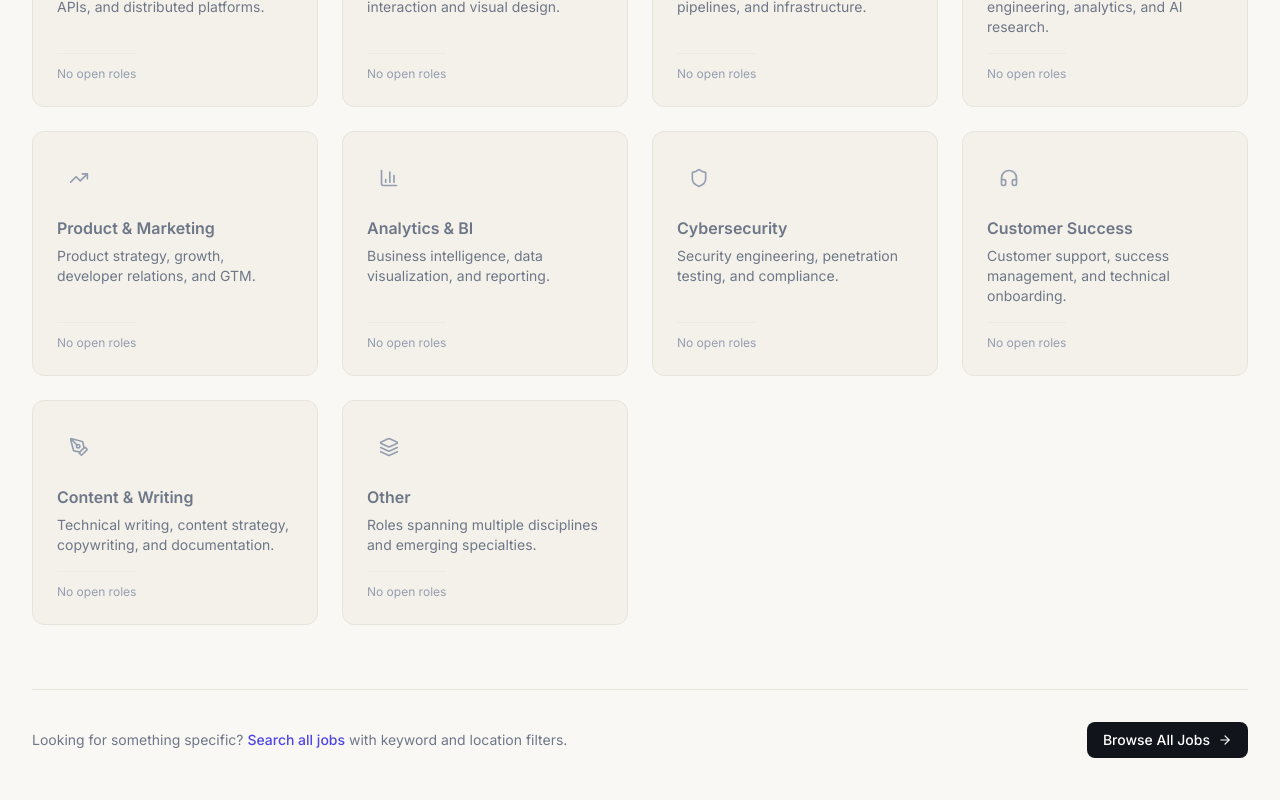
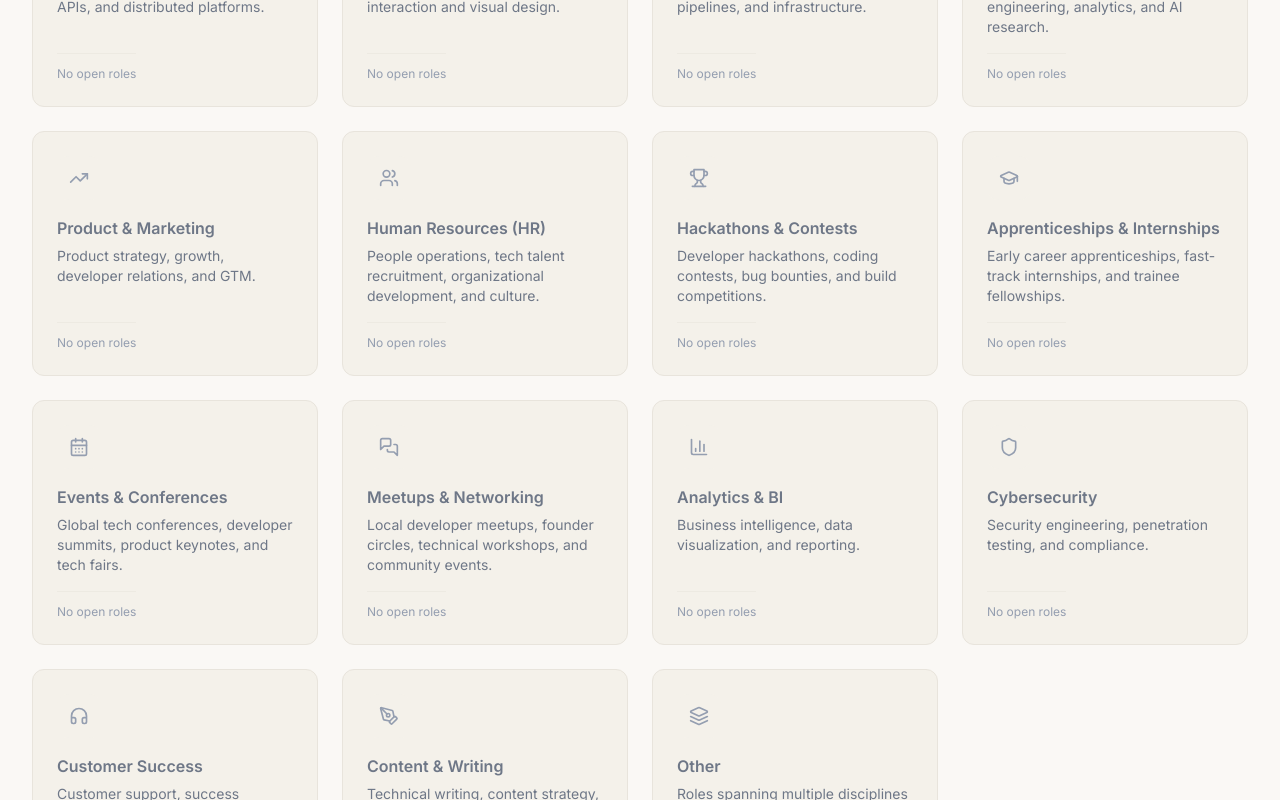
Before and after one commit to boggavarapu-manoz-kumar/Find-My-Job, a React (Vite) app in the folder frontend/: page /categories in a window 1280 px wide. Shown: the part 500-1300 px from the top of the page. Built offline with nearby package versions, Linux system fonts and the light colour scheme; no server answers; the HTML template or start-up script is replaced by a standard one.

Commit message:
feat(categories): add Human Resources, Hackathons, Apprenticeships, Events, and Meetups with instant optimistic save and dashboard sync

```diff
--- a/frontend/src/api/jobService.ts
+++ b/frontend/src/api/jobService.ts
@@ -327,6 +327,11 @@ export const jobService = {
       { name: 'DevOps & Cloud', key: 'DevOps & Cloud', description: 'Site reliability, Kubernetes orchestration and CI/CD pipelines' },
       { name: 'Data Science & AI', key: 'Data Science & AI', description: 'Applied machine learning, deep neural models and research' },
       { name: 'Product Management', key: 'Product & Marketing', description: 'Technical product strategy, developer relations and growth' },
+      { name: 'Human Resources (HR)', key: 'Human Resources', description: 'Talent acquisition, organizational development and people operations' },
+      { name: 'Hackathons & Contests', key: 'Hackathons', description: 'Developer hackathons, coding challenges and build competitions' },
+      { name: 'Apprenticeships & Internships', key: 'Apprenticeships', description: 'Early-career trainee fellowships and graduate internships' },
+      { name: 'Events & Conferences', key: 'Events & Conferences', description: 'Tech summits, engineering symposiums and industry keynotes' },
+      { name: 'Meetups & Networking', key: 'Meetups & Networking', description: 'Community developer meetups and founder networking circles' },
     ];
   },
 };
--- a/frontend/src/features/admin/components/JobFormModal.tsx
+++ b/frontend/src/features/admin/components/JobFormModal.tsx
@@ -41,13 +41,19 @@ interface JobFormModalProps {
   mode: 'create' | 'edit';
 }
 
-const CATEGORIES = [
+export const CATEGORIES = [
   'Engineering',
   'Design',
   'Product & Marketing',
   'DevOps & Cloud',
   'Data Science & AI',
   'Finance & Operations',
+  'Human Resources',
+  'Hackathons',
+  'Apprenticeships',
+  'Events & Conferences',
+  'Meetups & Networking',
+  'Other',
 ];
 
 export const JobFormModal: React.FC<JobFormModalProps> = ({
--- a/frontend/src/features/candidate/CandidateDashboardPage.tsx
+++ b/frontend/src/features/candidate/CandidateDashboardPage.tsx
@@ -66,11 +66,14 @@ export const CandidateDashboardPage: React.FC = () => {
   const handleUnsave = async (jobId: number, e: React.MouseEvent) => {
     e.stopPropagation();
     setUnsavingId(jobId);
+    const previous = [...savedJobs];
+    // 0ms instant optimistic removal
+    setSavedJobs((prev) => prev.filter((j) => j.jobId !== jobId));
     try {
       await candidateService.unsaveJob(jobId);
-      setSavedJobs((prev) => prev.filter((j) => j.jobId !== jobId));
     } catch {
-      // Revert or show toast on failure
+      // Revert if API fails
+      setSavedJobs(previous);
     } finally {
       setUnsavingId(null);
     }
--- a/frontend/src/features/jobs/CategoriesPage.tsx
+++ b/frontend/src/features/jobs/CategoriesPage.tsx
@@ -15,6 +15,11 @@ import {
   Search,
   ArrowRight,
   RefreshCw,
+  Users,
+  Trophy,
+  GraduationCap,
+  CalendarDays,
+  MessagesSquare,
 } from 'lucide-react';
 import axios from 'axios';
 import { PageContainer } from '../../components/ui/PageContainer';
@@ -61,6 +66,36 @@ const CATEGORY_DEFS: CategoryDef[] = [
     key: 'Product & Marketing',
     description: 'Product strategy, growth, developer relations, and GTM.',
     icon: <TrendingUp className="w-5 h-5" />,
+  },
+  {
+    name: 'Human Resources (HR)',
+    key: 'Human Resources',
+    description: 'People operations, tech talent recruitment, organizational development, and culture.',
+    icon: <Users className="w-5 h-5" />,
+  },
+  {
+    name: 'Hackathons & Contests',
+    key: 'Hackathons',
+    description: 'Developer hackathons, coding contests, bug bounties, and build competitions.',
+    icon: <Trophy className="w-5 h-5" />,
+  },
+  {
+    name: 'Apprenticeships & Internships',
+    key: 'Apprenticeships',
+    description: 'Early career apprenticeships, fast-track internships, and trainee fellowships.',
+    icon: <GraduationCap className="w-5 h-5" />,
+  },
+  {
+    name: 'Events & Conferences',
+    key: 'Events & Conferences',
+    description: 'Global tech conferences, developer summits, product keynotes, and tech fairs.',
+    icon: <CalendarDays className="w-5 h-5" />,
+  },
+  {
+    name: 'Meetups & Networking',
+    key: 'Meetups & Networking',
+    description: 'Local developer meetups, founder circles, technical workshops, and community events.',
+    icon: <MessagesSquare className="w-5 h-5" />,
   },
   {
     name: 'Analytics & BI',
--- a/frontend/src/features/jobs/JobDetailPage.tsx
+++ b/frontend/src/features/jobs/JobDetailPage.tsx
@@ -300,18 +300,24 @@ export const JobDetailPage: React.FC = () => {
       return;
     }
 
+    if (isSaving) return; // Prevent double click
+
+    // 0ms Optimistic UI update: Flip immediately before network call
+    const previousSavedState = isSaved;
+    const nextSavedState = !previousSavedState;
+    setIsSaved(nextSavedState);
     setIsSaving(true);
+    setToastMessage(nextSavedState ? 'Job saved to your candidate profile' : 'Job removed from saved bookmarks');
+
     try {
-      if (isSaved) {
+      if (previousSavedState) {
         await candidateService.unsaveJob(job.id);
-        setIsSaved(false);
-        setToastMessage('Job removed from saved bookmarks');
       } else {
         await candidateService.saveJob(job.id);
-        setIsSaved(true);
-        setToastMessage('Job saved to your candidate profile');
       }
     } catch (err: unknown) {
+      // Rollback only on actual failure
+      setIsSaved(previousSavedState);
       setToastMessage(err instanceof Error ? err.message : 'Could not update saved status');
     } finally {
       setIsSaving(false);
--- a/frontend/src/features/jobs/JobListingsPage.tsx
+++ b/frontend/src/features/jobs/JobListingsPage.tsx
@@ -467,6 +467,13 @@ export const JobListingsPage: React.FC = () => {
                 { value: 'DevOps & Cloud', label: 'DevOps & Cloud' },
                 { value: 'Data Science & AI', label: 'Data Science & AI' },
                 { value: 'Product & Marketing', label: 'Product & Marketing' },
+                { value: 'Human Resources', label: 'Human Resources (HR)' },
+                { value: 'Hackathons', label: 'Hackathons & Contests' },
+                { value: 'Apprenticeships', label: 'Apprenticeships & Internships' },
+                { value: 'Events & Conferences', label: 'Events & Conferences' },
+                { value: 'Meetups & Networking', label: 'Meetups & Networking' },
+                { value: 'Finance & Operations', label: 'Finance & Operations' },
+                { value: 'Other', label: 'Other Disciplines' },
               ]}
               className="w-full"
             />
```
